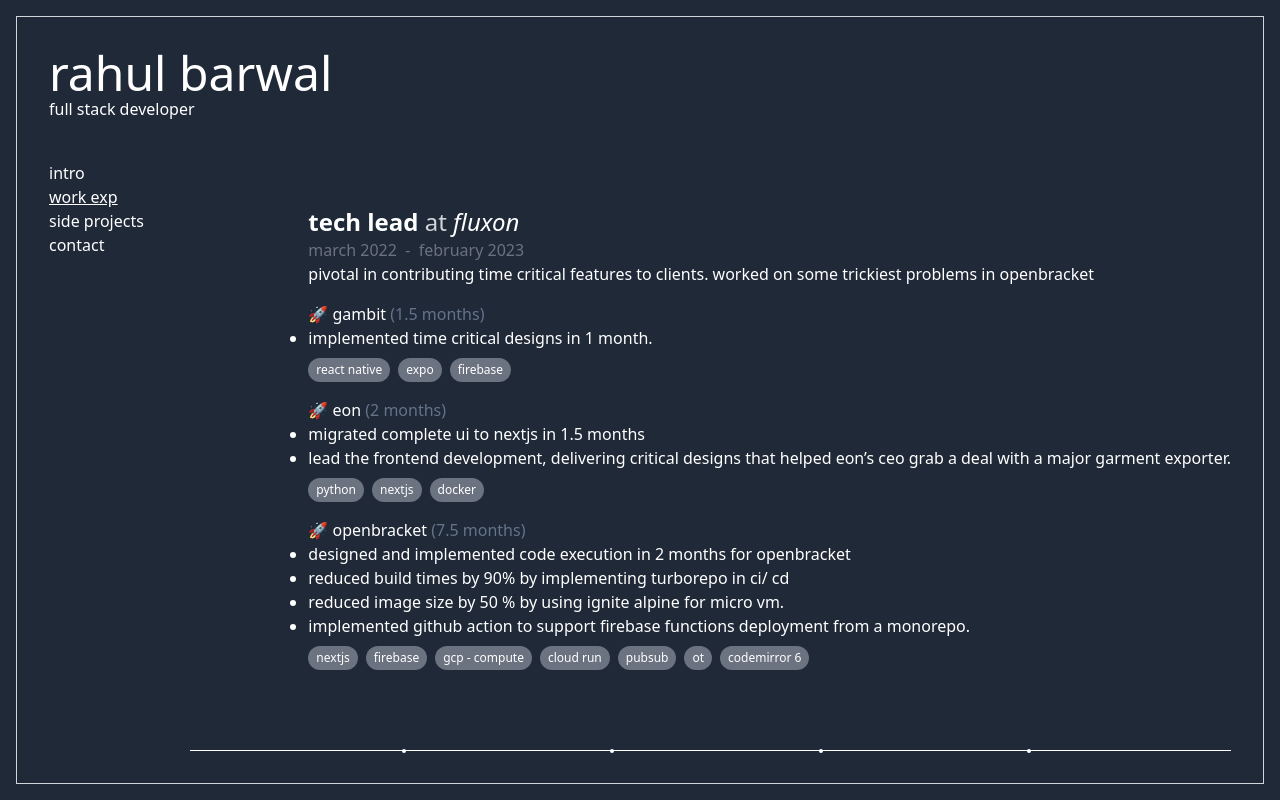
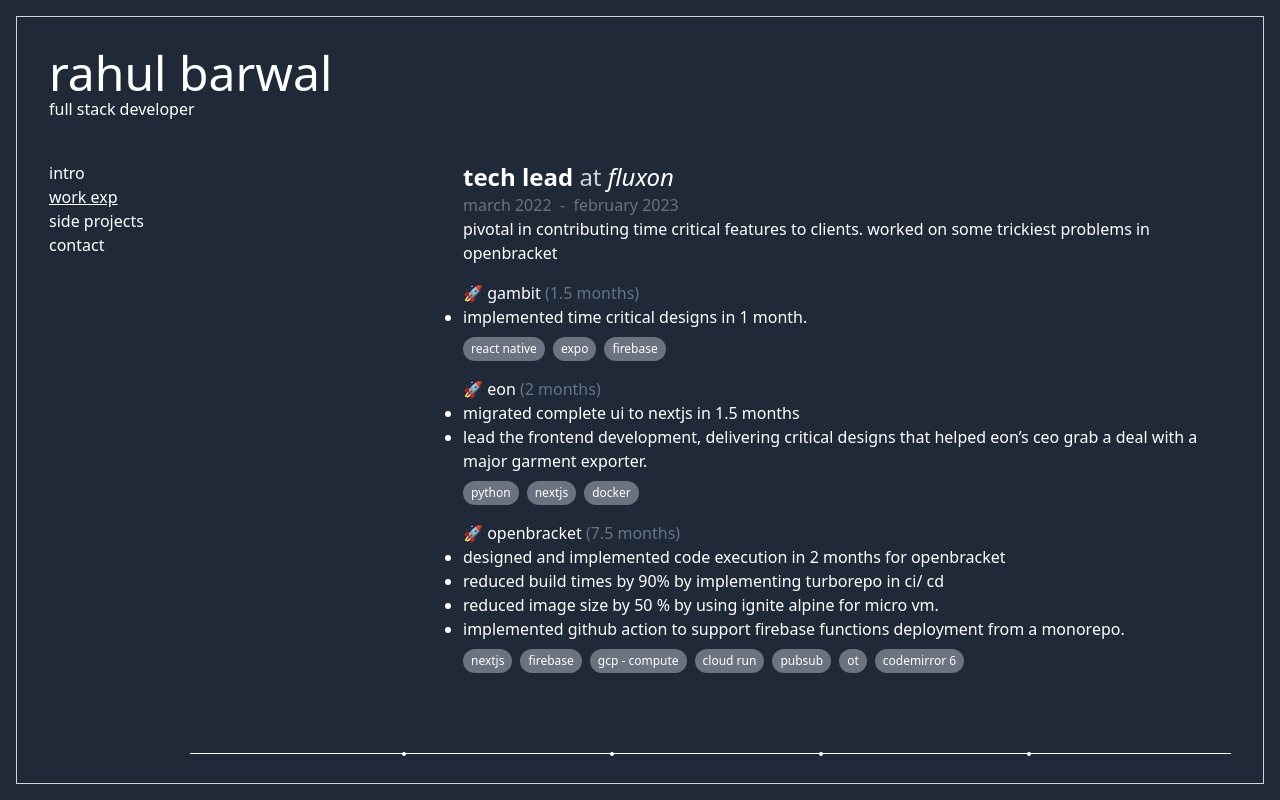
Before and after one commit to rahulbarwal/rahul-portfolio, a React (Create React App) app: page / in a window 1280 px wide. Both pictures are taken after a click on the item "work exp". Built offline with nearby package versions, Linux system fonts and the light colour scheme.

Commit message:
Minor UI adjustments

```diff
--- a/src/components/content/Intro.tsx
+++ b/src/components/content/Intro.tsx
@@ -4,7 +4,7 @@
 
 const Intro = (props: Props) => {
   const introText = `Born in 1993 in Himachal Pradesh, India. I believe tech to be a means of solving business problems.`;
-  return <p className=" w-24">{introText}</p>;
+  return <p className=" w-28">{introText}</p>;
 };
 
 export default Intro;
--- a/src/components/content/Projects/index.tsx
+++ b/src/components/content/Projects/index.tsx
@@ -26,7 +26,7 @@
   );
   return (
     <>
-      <section className="flex gap-2 items-end mb-20 max-w-4xl md:max-w-full sm:max-w-full">
+      <section className="flex gap-2 items-end mb-20 lg:max-w-3xl xl:max-w-3xl max-w-full">
         <ProjectItem project={projects[currProjectIndex]} />
       </section>
 
```
